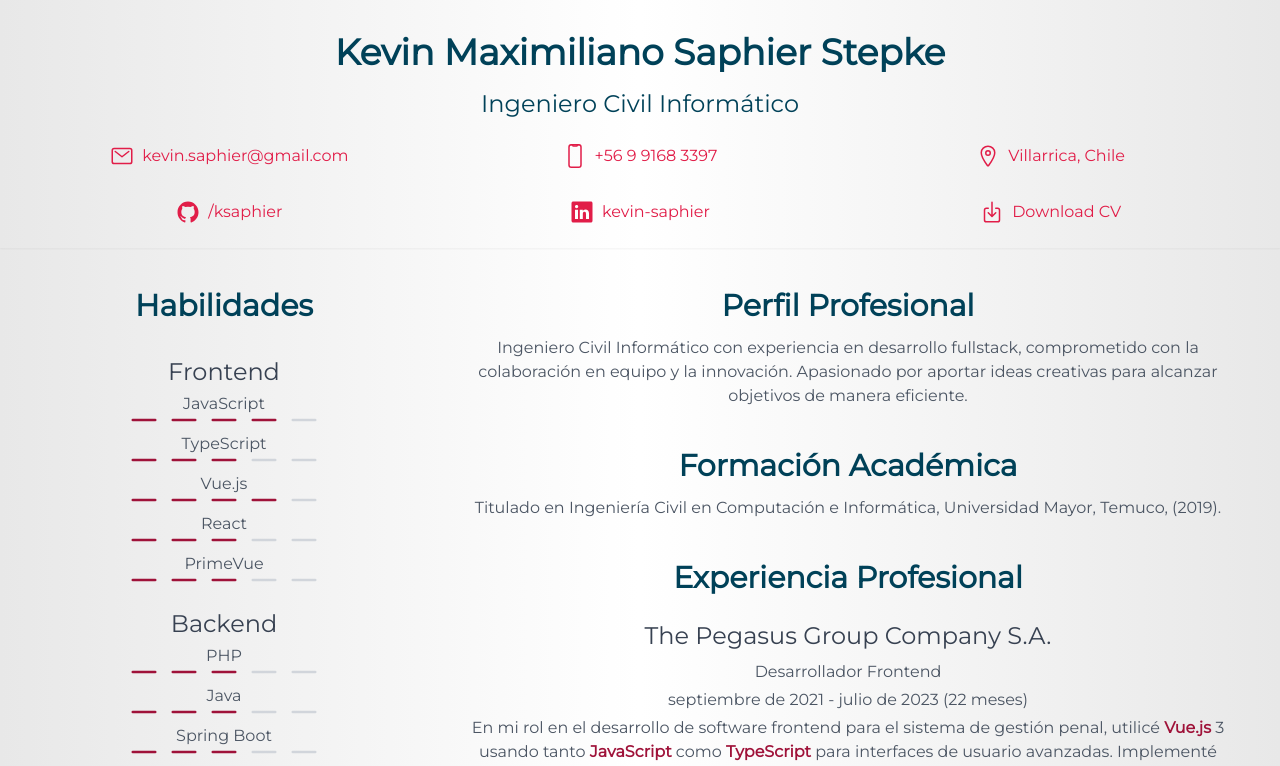
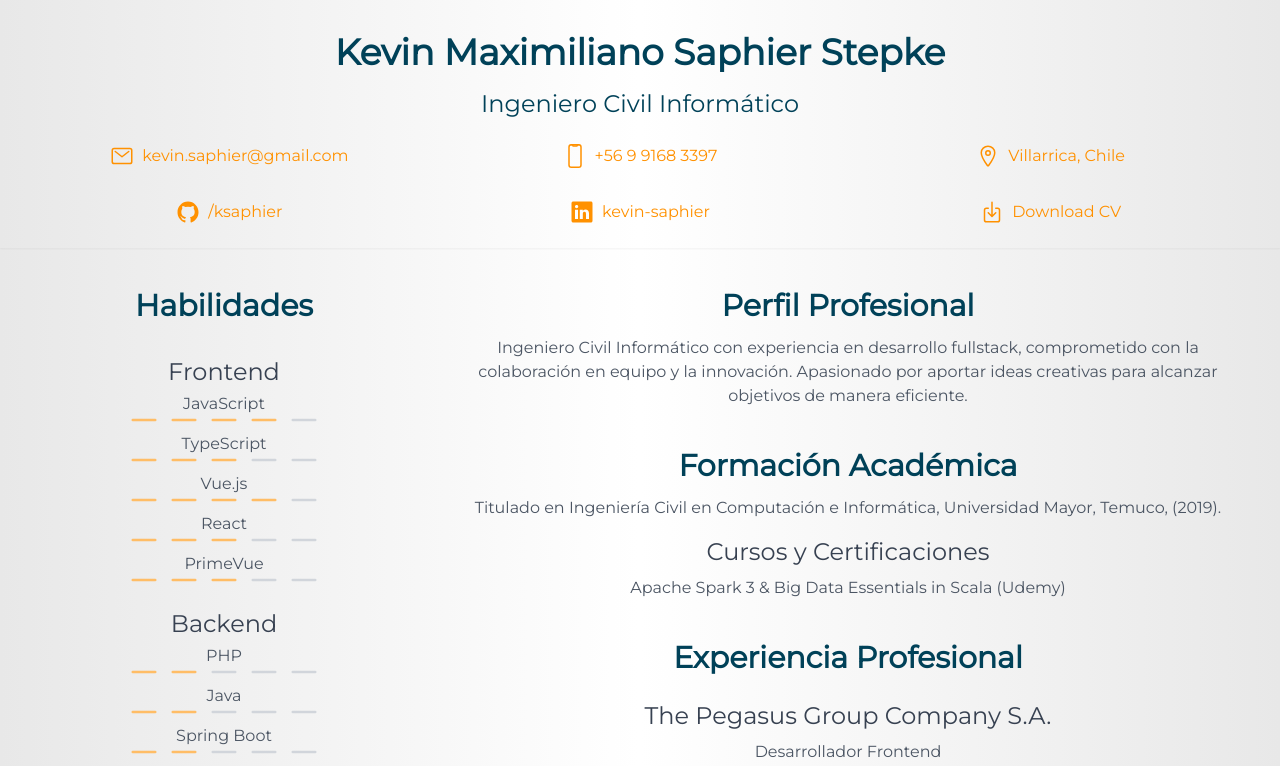
Before and after one commit to ksaphier/my-portfolio, a React (Vite) app: page / in a window 1280 px wide. Shown: the top 766 px of the page. Built offline with nearby package versions, Linux system fonts and the light colour scheme.

Commit message:
update apiux

```diff
--- a/package.json
+++ b/package.json
@@ -15,6 +15,7 @@
     "react": "^18.2.0",
     "react-dom": "^18.2.0",
     "react-icons": "^4.12.0",
+    "sass": "^1.69.7",
     "tailwindcss": "^3.4.0"
   },
   "devDependencies": {
--- a/src/components/SkillLevelIndicator.tsx
+++ b/src/components/SkillLevelIndicator.tsx
@@ -28,7 +28,7 @@ function SkillLevelIndicator(props: SkillLevelIndicatorProps) {
         <IoRemove
           key={index}
           className={`h-10 w-1/5 ${
-            index < numOfActiveLines ? "text-rose-800" : "text-gray-300"
+            index < numOfActiveLines ? "accent-text-lighter" : "text-gray-300"
           }`}
         />
       ))}
--- a/src/data/Data.json
+++ b/src/data/Data.json
@@ -68,9 +68,9 @@
     {
       "category": "Backend",
       "skills": [
-        { "skill": "PHP", "level": "Intermediate" },
-        { "skill": "Java", "level": "Intermediate" },
-        { "skill": "Spring Boot", "level": "Intermediate" }
+        { "skill": "PHP", "level": "Elementary" },
+        { "skill": "Java", "level": "Elementary" },
+        { "skill": "Spring Boot", "level": "Elementary" }
       ]
     },
     {
--- a/src/index.css
+++ b/src/index.scss
@@ -64,3 +64,22 @@ body {
   -webkit-text-fill-color: transparent;
   -moz-text-fill-color: transparent;
 }
+
+// styles.scss
+$color-accent: rgb(255, 145, 0);
+
+.accent-text {
+  color: $color-accent;
+}
+
+.accent-text-lighter {
+  color: lighten($color-accent, 20%);
+}
+
+.accent-text-darker {
+  color: darken($color-accent, 10%);
+}
+
+.accent-text-darkest {
+  color: darken($color-accent, 20%);
+}
--- a/src/main.tsx
+++ b/src/main.tsx
@@ -1,7 +1,7 @@
 import React from 'react'
 import ReactDOM from 'react-dom/client'
 import App from './App.tsx'
-import './index.css'
+import './index.scss'
 
 ReactDOM.createRoot(document.getElementById('root')!).render(
   <React.StrictMode>
--- a/src/sections/AcademicBackground.tsx
+++ b/src/sections/AcademicBackground.tsx
@@ -1,5 +1,5 @@
 import { academicBackground } from "../data/Data.json";
-// import CursosCertificaciones from "./CursosCertificaciones";
+import CursosCertificaciones from "./CursosCertificaciones";
 
 const { degree, institution, year } = academicBackground;
 
@@ -10,7 +10,7 @@ function AcademicBackground() {
       <p>
         Titulado en {degree}, {institution}, ({year}).
       </p>
-      {/* <CursosCertificaciones /> */}
+      <CursosCertificaciones />
     </div>
   );
 }
--- a/src/sections/ProfessionalExperience.tsx
+++ b/src/sections/ProfessionalExperience.tsx
@@ -8,7 +8,7 @@ function highlightTechnologies(text: string) {
 
   return parts.map((part, index) =>
     technologies.includes(part) ? (
-      <span key={index} className="font-bold text-rose-800">
+      <span key={index} className="font-bold accent-text-darker">
         {part}
       </span>
     ) : (
--- a/src/sections/Profile.tsx
+++ b/src/sections/Profile.tsx
@@ -11,7 +11,7 @@ const { email, phone, location, github, linkedin } = contact;
 
 function Profile() {
   const liClasses =
-    "flex-1 text-rose-600 hover:text-gray-100 hover:bg-rose-500 hover:shadow-sm py-2 px-4 rounded-xl flex mx-auto justify-center items-center";
+    "flex-1 accent-text py-2 px-4 rounded-xl flex mx-auto justify-center items-center";
 
   const copyEmailToClipboard = () => {
     navigator.clipboard.writeText(email);
```
Also changed, not shown: 1 other file (tests, documents, lock files or other folders).
